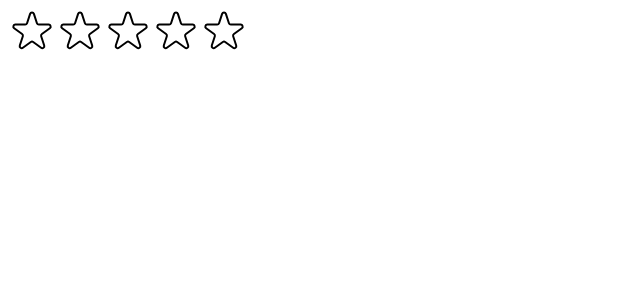
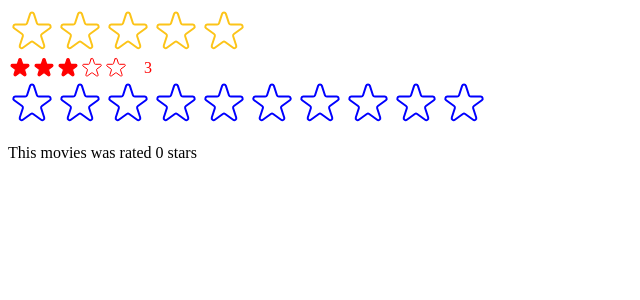
Before and after one commit to JeffDanielle/usepopcorn, a React (Vite) app: page / in a window 1280 px wide. Shown: the top 300 px of the page, without its empty margins (0-640 px from the left). Built offline with nearby package versions, Linux system fonts and the light colour scheme.

Commit message:
119. Improving Reusability With Props -19min

```diff
--- a/src/components/StarRating.jsx
+++ b/src/components/StarRating.jsx
@@ -10,21 +10,26 @@ const starContainerStyle = {
     display: 'flex',
 }
 
-const textStyle = {
-    lineHeight: "0",
-    margin: "0",
-};
 
-const StarRating = ({ maxRating = 5 }) => {
-    const [rating, setRating] = useState(0);
+
+const StarRating = ({ maxRating = 5, color = '#fcc419', size = 48, className = "", messages = [], defaultRating = 0, onSet }) => {
+    const [rating, setRating] = useState(defaultRating);
     const [tempRating, setTempRating] = useState(0);
 
     const handleRate = (rating) => {
         setRating(rating);
+        onSet(rating)
     }
 
+    const textStyle = {
+        lineHeight: "0",
+        margin: "0",
+        color,
+        fontSize: `${size / 1.5}px`,
+    };
+
     return (
-        <div style={containerStyle}>
+        <div style={containerStyle} className={className}>
             <div style={starContainerStyle}>
                 {Array.from({ length: maxRating }, (_, i) => (
                     <Star
@@ -33,10 +38,12 @@ const StarRating = ({ maxRating = 5 }) => {
                         full={tempRating ? tempRating >= i + 1 : rating >= i + 1}
                         onHoverIn={() => setTempRating(i + 1)}
                         onHoverOut={() => setTempRating(i + 1)}
+                        color={color}
+                        size={size}
                     />
                 ))}
             </div>
-            <p style={textStyle}>{tempRating || rating || ""}</p>
+            <p style={textStyle}>{messages.length === maxRating ? messages[tempRating ? tempRating - 1 : rating - 1] : tempRating || rating || ""}</p>
         </div>
     );
 }
@@ -48,7 +55,14 @@ const starStyle = {
     cursor: 'pointer',
 }
 
-const Star = ({ onRate, full, onHoverIn, onHoverOut }) => {
+const Star = ({ onRate, full, onHoverIn, onHoverOut, color, size }) => {
+
+    const starStyle = {
+        width: `${size}px`,
+        height: `${size}px`,
+        display: 'block',
+        cursor: 'pointer',
+    }
     return (
         <span
             style={starStyle}
@@ -61,8 +75,8 @@ const Star = ({ onRate, full, onHoverIn, onHoverOut }) => {
             {full ? <svg
                 xmlns="http://www.w3.org/2000/svg"
                 viewBox="0 0 20 20"
-                fill="#000"
-                stroke="#000"
+                fill={color}
+                stroke={color}
             >
                 <path
                     d="M9.049 2.927c.3-.921 1.603-.921 1.902 0l1.07 3.292a1 1 0 00.95.69h3.462c.969 0 1.371 1.24.588 1.81l-2.8 2.034a1 1 0 00-.364 1.118l1.07 3.292c.3.921-.755 1.688-1.54 1.118l-2.8-2.034a1 1 0 00-1.175 0l-2.8 2.034c-.784.57-1.838-.197-1.539-1.118l1.07-3.292a1 1 0 00-.364-1.118L2.98 8.72c-.783-.57-.38-1.81.588-1.81h3.461a1 1 0 00.951-.69l1.07-3.292z"
@@ -73,7 +87,7 @@ const Star = ({ onRate, full, onHoverIn, onHoverOut }) => {
                     xmlns="http://www.w3.org/2000/svg"
                     fill="none"
                     viewBox="0 0 24 24"
-                    stroke="#000"
+                    stroke={color}
                 >
                     <path
                         strokeLinecap="round"
--- a/src/main.jsx
+++ b/src/main.jsx
@@ -1,12 +1,25 @@
-import React from 'react'
+import React, { useState } from 'react'
 import ReactDOM from 'react-dom/client'
 // import App from './App.jsx'
 // import './index.css'
 import StarRating from './components/StarRating';
 
+const Test = () => {
+  const [movieRating, setMovieRating] = useState(0);
+  return (
+    <div>
+      <StarRating color="blue" maxRating={10} onSet={setMovieRating} />
+      <p>This movies was rated {movieRating} stars</p>
+    </div>
+  )
+    ;
+}
+
 ReactDOM.createRoot(document.getElementById('root')).render(
   <React.StrictMode>
     {/* <App /> */}
-    <StarRating maxRating={5} />
+    <StarRating maxRating={5} messages={["Terrible", "Bad", "Okay", "Good", "Great"]} />
+    <StarRating size={24} color='red' className='test' defaultRating={3} />
+    <Test />
   </React.StrictMode>,
 )
```
